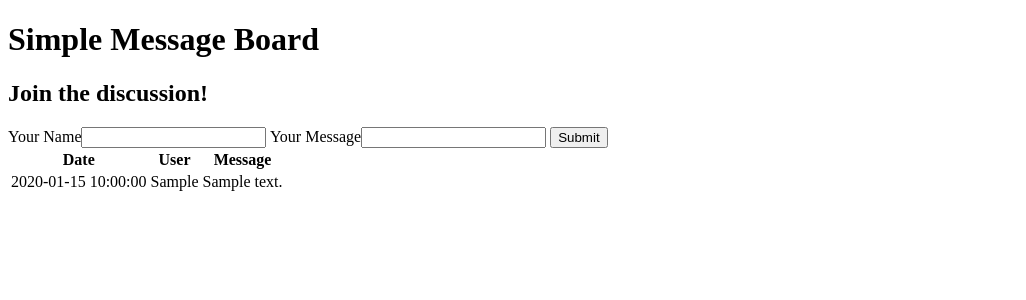
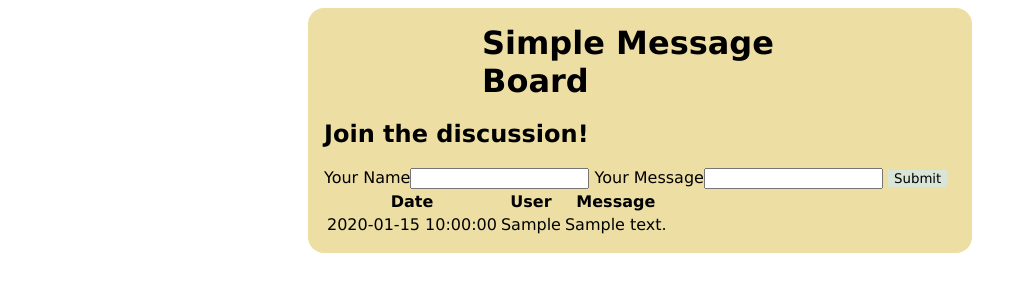
Before and after one commit to johnvinh/Message-Board, a PHP site: page / in a window 1280 px wide. Shown: the top 300 px of the page, without its empty margins (0-1026 px from the left). Run offline with PHP 8.4, Linux system fonts and the light colour scheme; tables that the repository leaves empty or names only in its code hold one stand-in row (values such as "Sample post").

Commit message:
made page look slightly better

```diff
--- a/index.php
+++ b/index.php
@@ -3,6 +3,7 @@
 <head>
     <meta charset="utf-8">
     <title>Simple Message Board</title>
+    <link rel="stylesheet" href="style.css">
 </head>
 <body>
 <div id="content">
--- a/style.css
+++ b/style.css
@@ -1,3 +1,22 @@
+* {
+    font-family: Verdana, sans-serif;
+}
+
 #content {
-    margin: auto;
+    padding: 1em;
+    color: #000;
+    background-color: #EDDEA4;
+    border-radius: 1em;
+    margin: 0 auto;
+    width: 50%;
 }
+
+#content h1 {
+    margin: 0 auto;
+    width: 50%;
+}
+
+input[type=submit] {
+    border: 0;
+    background-color: #D9E5D6;
+}
```
